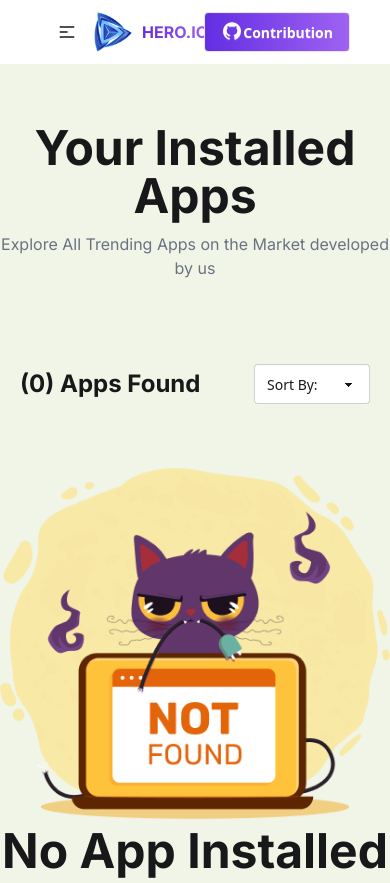
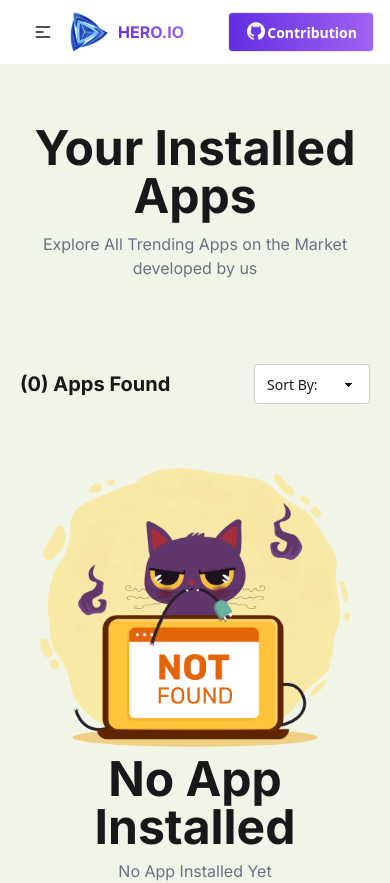
Before and after one commit to Tanvir-Hossain847/App-Market, a React (Vite) app: page /installed in a window 390 px wide. Shown: the top 883 px of the page. Built offline with nearby package versions, Linux system fonts and the light colour scheme.

Commit message:
minor UI adjustments

```diff
--- a/src/components/Header/Navber.jsx
+++ b/src/components/Header/Navber.jsx
@@ -4,7 +4,7 @@ import logoPng from '../../assets/logo.png'
 
 const Navber = () => {
     return (
-       <div className="navbar bg-base-100 px-10 mx-auto">
+       <div className="navbar bg-base-100 md:px-10 px-4 mx-auto">
   <div className="navbar-start">
     <div className="dropdown">
       <div tabIndex={0} role="button" className="btn btn-ghost lg:hidden">
--- a/src/components/hero/Hero.jsx
+++ b/src/components/hero/Hero.jsx
@@ -33,7 +33,7 @@ const Hero = () => {
             </div>
         </div>
         <div className="my-15">
-            <img className='w-3/6 mx-auto' src={heroImg} alt="" />
+            <img className='md:w-3/6 w-3/4 mx-auto' src={heroImg} alt="" />
             <div className="bg-btn">
                 <div className="text-white text-center py-10 md:w-3/6 w-11/12 mx-auto">
                     <h1 className='font-bold text-4xl'>Trusted by Millions, Built for You</h1>
--- a/src/pages/app/App.jsx
+++ b/src/pages/app/App.jsx
@@ -57,12 +57,12 @@ const App = () => {
 
     return (
         <div className="py-8">
-            <div className="text-center py-10">
+            <div className="text-center py-10 px-5">
                 <h1 className='text-5xl primary font-bold'>Our All Applications</h1>
                 <p className='primary text-gray-500 py-3'>Explore All Apps on the Market developed by us. We code for Millions</p>
             </div>
         <div className="px-10 flex justify-between items-center pb-6">
-            <h2 className='md:text-2xl text-lg font-bold primary'>({loadApp?.length || 0}) Apps Found</h2>
+            <h2 className='md:text-2xl text-[16px] font-bold primary'>({loadApp?.length || 0}) Apps Found</h2>
             <div className="">
                 <label className="input">
                     <Search></Search>
@@ -80,11 +80,13 @@ const App = () => {
                     loadApp.map(app => <SingleApp key={app.id} app={app}></SingleApp>)
                     }
                 </div>) : (
-                    <div className="text-center py-10">
+                    <div className="text-center py-10 px-10">
+
                     <ErrorApp></ErrorApp>
                     <h1 className='text-5xl font-bold primary py-5'>Hey! App Not Found</h1>
                     <p className='text-gray-600 primary pb-3'>The App you are requesting is not found on our system.  please try another apps</p>
                     <button onClick={() => handleReload()} className='btn bg-btn text-white'>Go Back</button>
+
                 </div>
                 )
             }
--- a/src/pages/installations/Installed.jsx
+++ b/src/pages/installations/Installed.jsx
@@ -65,12 +65,12 @@ const Installed = () => {
 
     return (
         <div className='min-h-105'>
-            <div className="primary text-center py-15">
+            <div className="primary text-center py-15 px-5">
                 <h1 className='text-5xl font-bold pb-3'>Your Installed Apps</h1>
                 <p className='text-gray-500'>Explore All Trending Apps on the Market developed by us</p>
             </div>
             <div className="md:px-10 px-5 flex justify-between items-center py-6">
-            <h2 className='text-2xl font-bold primary'>({sortData.length}) Apps Found</h2>
+            <h2 className='text-xl font-bold primary'>({sortData.length}) Apps Found</h2>
             <div className="">
                 <select onChange={e => setSort(e.target.value)} defaultValue="Sort" className="select">
                 <option value={"none"}>Sort By:</option>
@@ -86,10 +86,12 @@ const Installed = () => {
             </div>
            ) : appData.length > 0 ? (
             sortData.map(app => <Installedcard handleRemove={handleRemove} app={app}></Installedcard>)
-           ) : <div className="text-center py-10">
+           ) : <div className="text-center py-10 px-10">
+
             <ErrorApp></ErrorApp>
             <h1 className='text-5xl font-bold primary py-2'>No App Installed</h1>
             <p className='text-gray-500 primary'>No App Installed Yet</p>
+
            </div>
            }
            </div>
```
Also changed, not shown: 1 other file (tests, documents, lock files or other folders).
